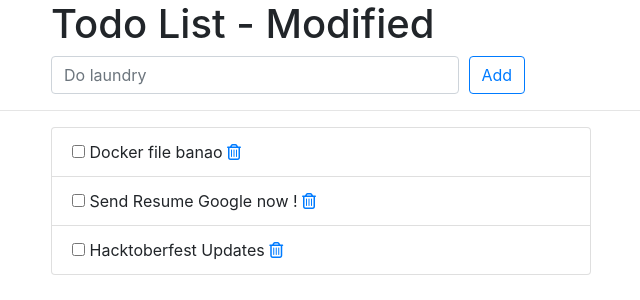
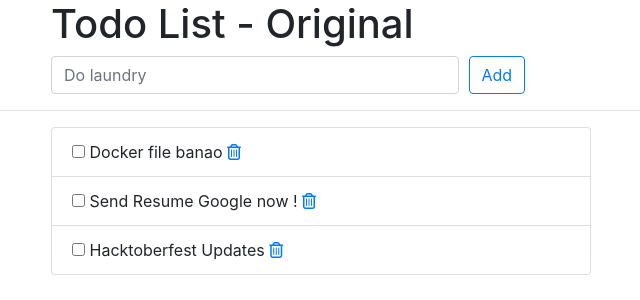
Before and after one commit to pavanshivanand/AzureDevops_Kubernetes, a Django app: page /todos/ in a window 1280 px wide. Shown: the top 300 px of the page, without its empty margins (224-864 px from the left). Run offline with Django 3.2, Linux system fonts and the light colour scheme; data comes from the database, SQL or seed files in the repository; some libraries are stand-ins or nearby versions.

Commit message:
Update index.html
dsdsd

```diff
--- a/todos/templates/todos/index.html
+++ b/todos/templates/todos/index.html
@@ -12,7 +12,7 @@
     <div class="offset-md-2 col-lg-9">
       <div class="page-header">
         <h1>
-          Todo List - Modified
+          Todo List - Original
         </h1>
       </div>
     </div>
```
